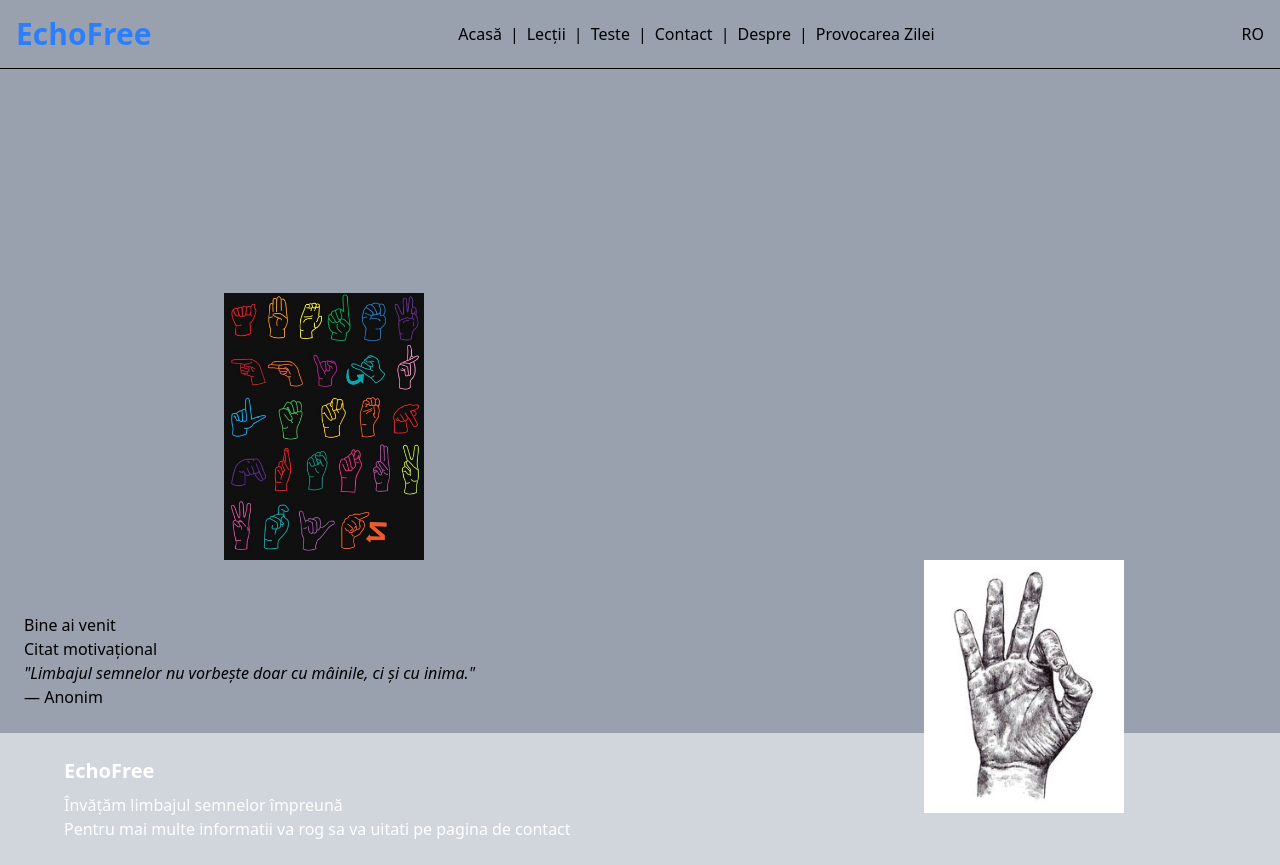
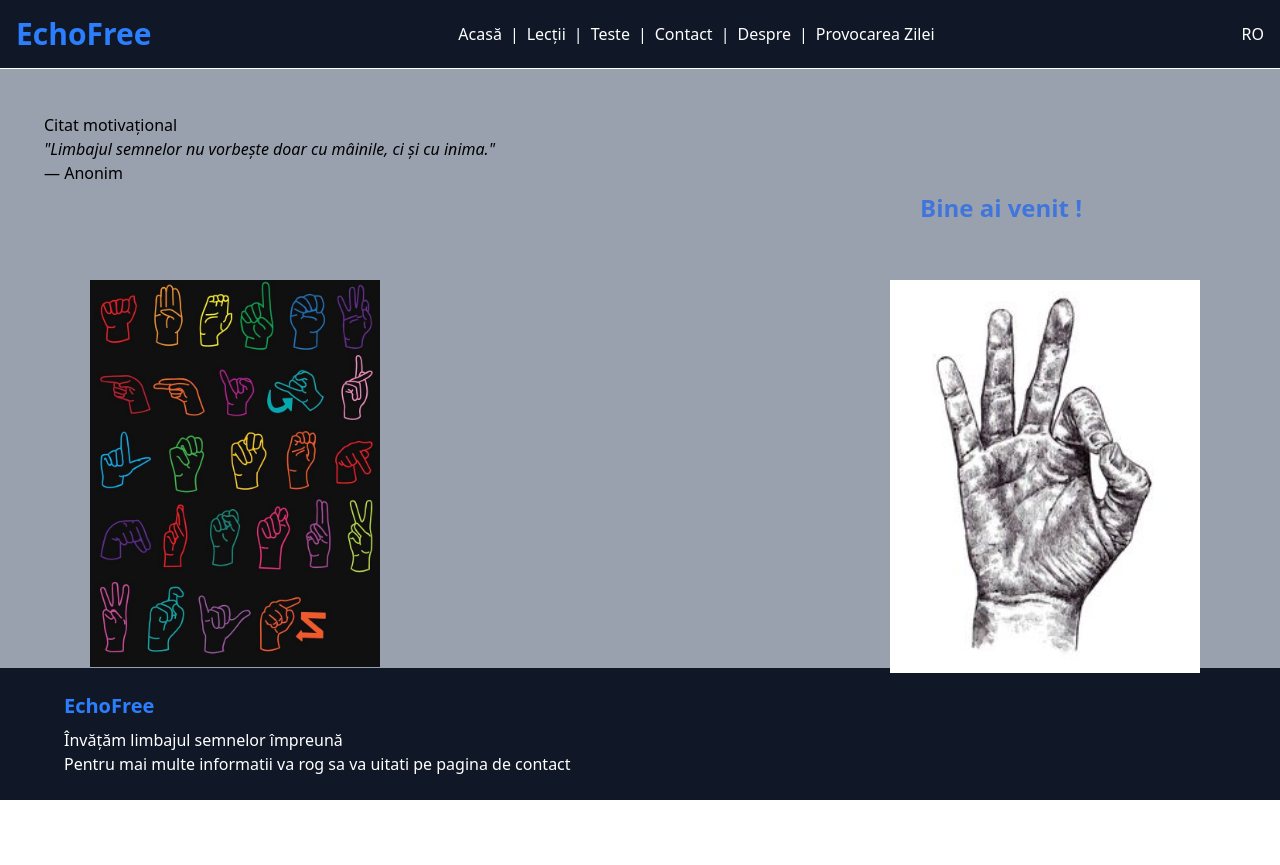
Before and after one commit to Racz-Emanuel/OneYearProject, a Vue app: page / in a window 1280 px wide. After the commit the page ends 800 px from the top, so only its background shows below. Built offline with nearby package versions, Linux system fonts and the light colour scheme.

Commit message:
Am mai lucrat pe partea de header si homeview + um pic de css

```diff
--- a/src/components/Footer.vue
+++ b/src/components/Footer.vue
@@ -2,9 +2,9 @@
 </script>
 
 <template>
-  <footer class="bg-gray-300 text-white p-6">
+  <footer class="bg-gray-900 text-white p-6">
     <div class="max-w-6xl mx-auto">
-      <h2 class="text-xl font-bold mb-2">EchoFree</h2>
+      <h1 class="text-xl font-bold mb-2 text-blue-500">EchoFree</h1>
       <p>Învățăm limbajul semnelor împreună</p>
       <p>Pentru mai multe informatii va rog sa va uitati pe pagina de contact</p>
     </div>
--- a/src/components/Header.vue
+++ b/src/components/Header.vue
@@ -12,7 +12,7 @@ const handleLanguageChange = (lang) => {
 </script>
 
 <template>
-  <header class="flex justify-between items-center p-4 border-b">
+  <header class="  flex justify-between items-center p-4 border-b bg-gray-900 text-white">
     <h1 class="text-3xl font-bold text-blue-500">
       {{ currentLang === 'ro' ? 'EchoFree' : 'EchoFree' }}
     </h1>
--- a/src/sites/HomeView.vue
+++ b/src/sites/HomeView.vue
@@ -9,8 +9,9 @@ import image from '@/assets/asi.jpg'
   <div class = "header">
     <img :src="logo" alt="logo" class="logo"/>
     <img :src="image" alt="image" class="image"/>
- <h2>Bine ai venit</h2>
-    <Quote />
+ <h2 class = "center">Bine ai venit !</h2>
+
+ <Quote />
 
 
 
@@ -18,19 +19,33 @@ import image from '@/assets/asi.jpg'
 </template>
 
 <style scoped>
-.header{
-position: relative;
+.header {
+  padding: 20px;
 }
+
+.center {
+  position:absolute;
+    top:190px;
+    left:920px;
+    font-weight: bold;
+    font-size: 150%;
+    color: #4076db;
+}
+
 .logo {
-  width: 200px;
-  position: relative;
-  top: 200px;
-  left: 200px;
+  position: absolute;
+  top: 280px;
+  left: 90px;
+  width: 290px;
+  height: auto;
 }
+
+
 .image {
-  position: relative;
-  width: 200px;
-  top: 200px;
-  left: 900px;
+  position: absolute;
+  top: 280px;
+  right: 80px;
+  width: 310px;
+  height: auto;
 }
 </style>
```
